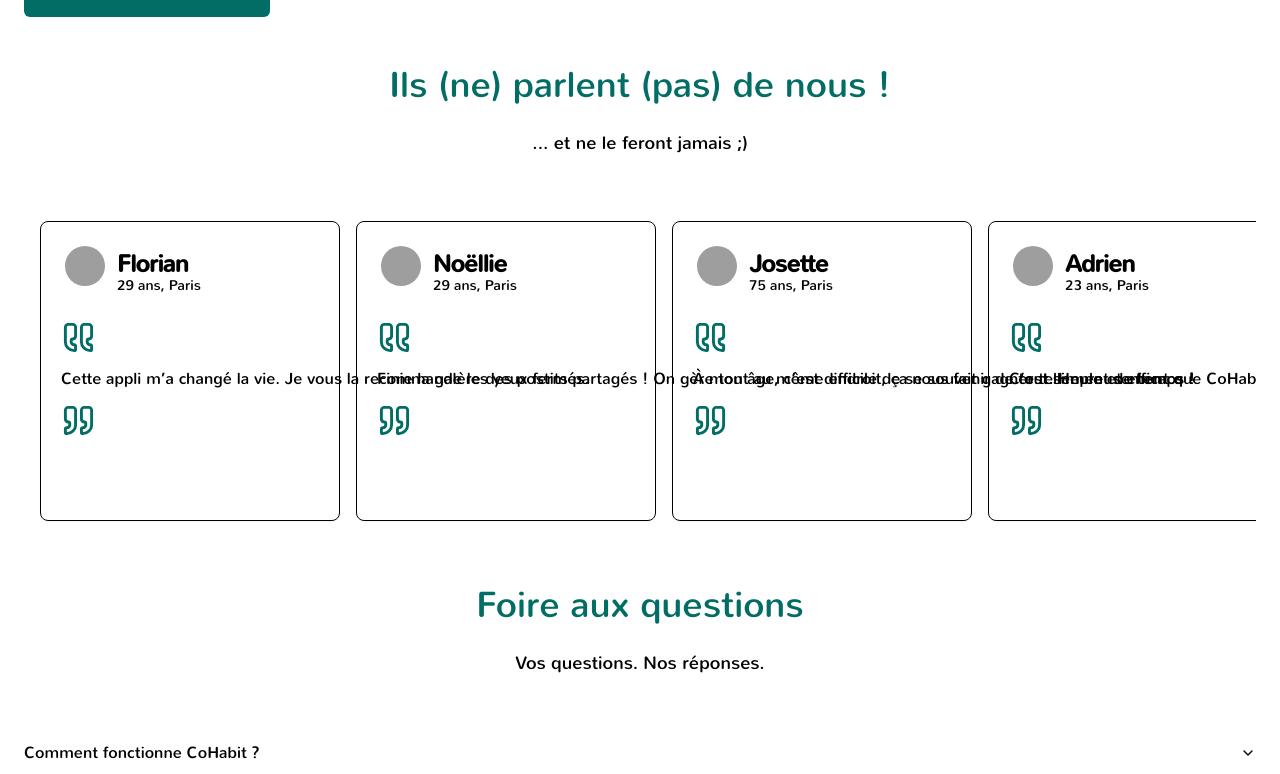
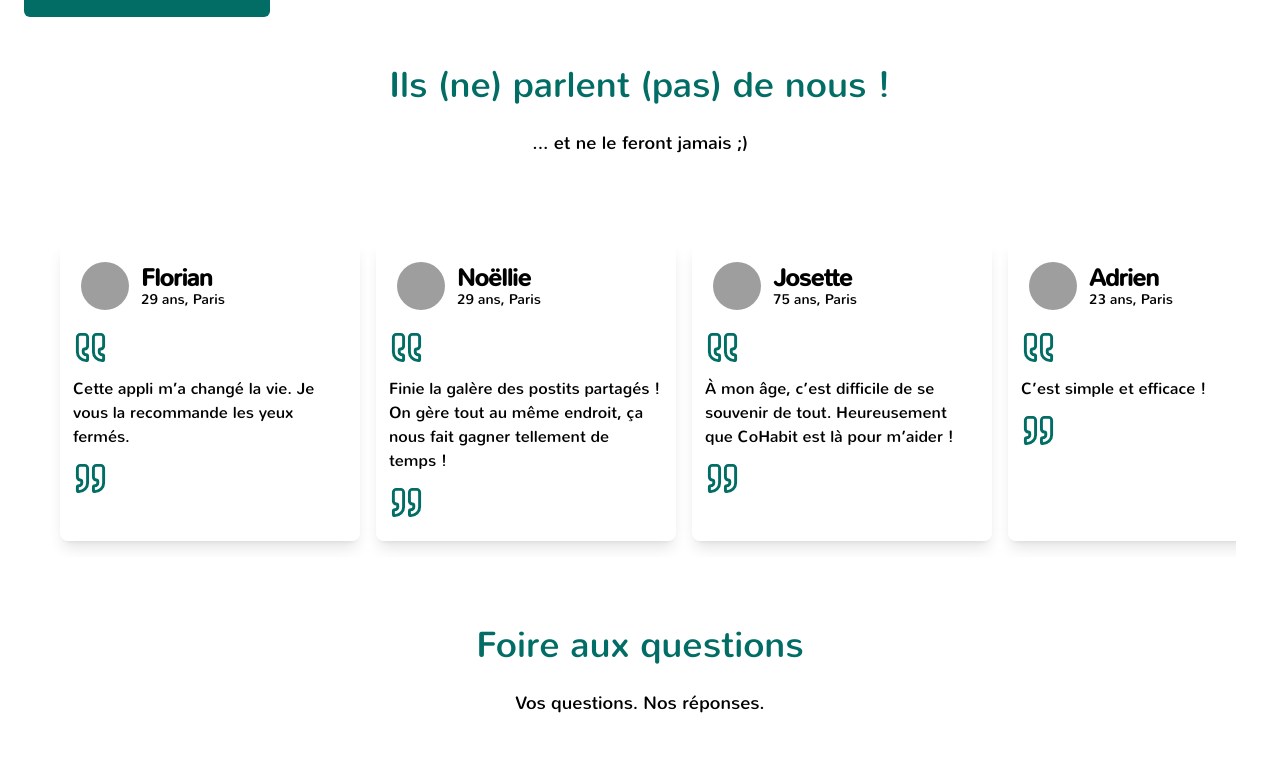
Before and after one commit to O-clock-Kimchi/O-Coloc-front, a React (Vite) app: page / in a window 1280 px wide. Shown: the part 582-1356 px from the top of the page. Built offline with nearby package versions, Linux system fonts and the light colour scheme; grey boxes are pictures that could not be loaded.

Commit message:
update components generic style

```diff
--- a/src/components/ui/avatar.tsx
+++ b/src/components/ui/avatar.tsx
@@ -10,7 +10,7 @@ const Avatar = React.forwardRef<
   <AvatarPrimitive.Root
     ref={ref}
     className={cn(
-      'relative flex h-10 w-10 shrink-0 overflow-hidden rounded-full',
+      'relative flex h-12 w-12 shrink-0 overflow-hidden rounded-full',
       className
     )}
     {...props}
--- a/src/components/ui/card.tsx
+++ b/src/components/ui/card.tsx
@@ -9,7 +9,7 @@ const Card = React.forwardRef<
   <div
     ref={ref}
     className={cn(
-      'rounded-lg border border-slate-200 bg-white text-slate-950 shadow-sm dark:border-slate-800 dark:bg-slate-950 dark:text-slate-50',
+      'rounded-lg border border-transparent bg-white text-slate-950 shadow-lg dark:border-slate-800 dark:bg-slate-950 dark:text-slate-50',
       className
     )}
     {...props}
@@ -23,7 +23,7 @@ const CardHeader = React.forwardRef<
 >(({ className, ...props }, ref) => (
   <div
     ref={ref}
-    className={cn('flex flex-col space-y-1.5 p-6', className)}
+    className={cn('flex flex-col space-y-1 p-5', className)}
     {...props}
   />
 ));
@@ -60,7 +60,11 @@ const CardContent = React.forwardRef<
   HTMLDivElement,
   React.HTMLAttributes<HTMLDivElement>
 >(({ className, ...props }, ref) => (
-  <div ref={ref} className={cn('p-5 pt-0', className)} {...props} />
+  <div
+    ref={ref}
+    className={cn('flex-column p-3 pt-0 text-wrap', className)}
+    {...props}
+  />
 ));
 CardContent.displayName = 'CardContent';
 
@@ -70,7 +74,7 @@ const CardFooter = React.forwardRef<
 >(({ className, ...props }, ref) => (
   <div
     ref={ref}
-    className={cn('flex items-center p-6 pt-0', className)}
+    className={cn('flex items-center p-6 pt-0 h-full', className)}
     {...props}
   />
 ));
--- a/src/components/ui/scroll-area.tsx
+++ b/src/components/ui/scroll-area.tsx
@@ -9,7 +9,7 @@ const ScrollArea = React.forwardRef<
 >(({ className, children, ...props }, ref) => (
   <ScrollAreaPrimitive.Root
     ref={ref}
-    className={cn('relative overflow-hidden', className)}
+    className={cn('relative overflow-hidden p-5', className)}
     {...props}
   >
     <ScrollAreaPrimitive.Viewport className="h-full w-full rounded-[inherit]">
@@ -38,7 +38,7 @@ const ScrollBar = React.forwardRef<
     )}
     {...props}
   >
-    <ScrollAreaPrimitive.ScrollAreaThumb className="relative flex-1 rounded-full bg-jet-200 dark:bg-jet-800" />
+    <ScrollAreaPrimitive.ScrollAreaThumb className="relative flex-1 bg-jet-200 dark:bg-jet-800" />
   </ScrollAreaPrimitive.ScrollAreaScrollbar>
 ));
 ScrollBar.displayName = ScrollAreaPrimitive.ScrollAreaScrollbar.displayName;
```
